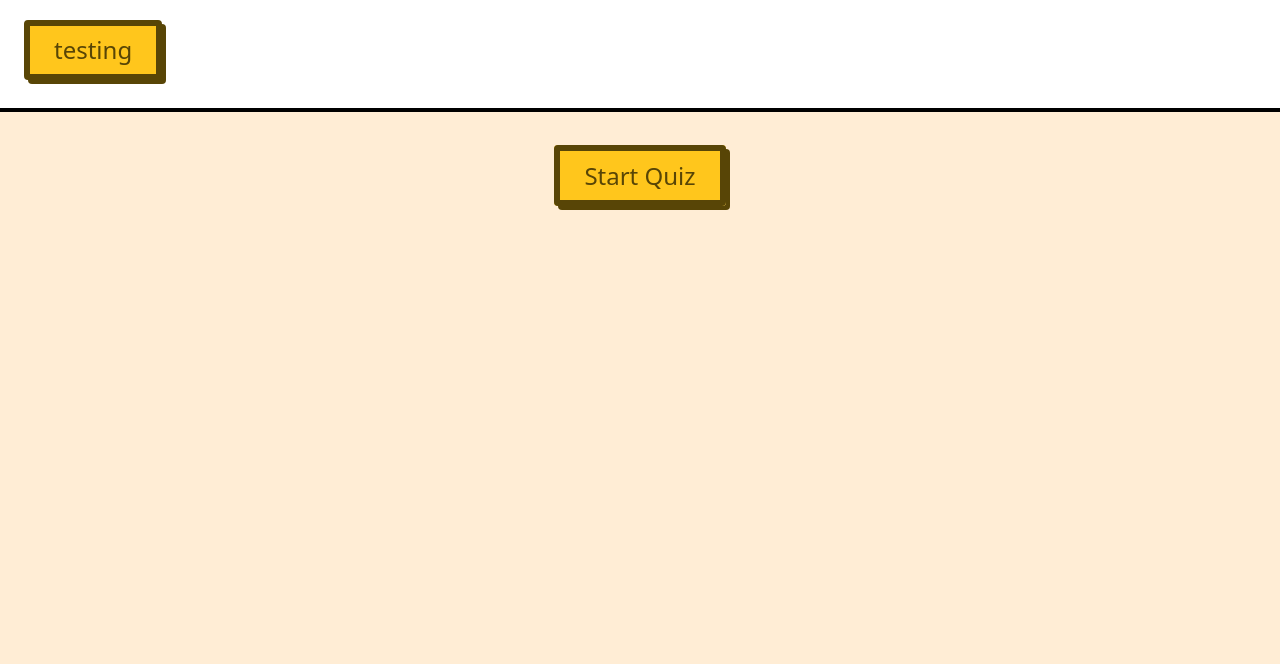
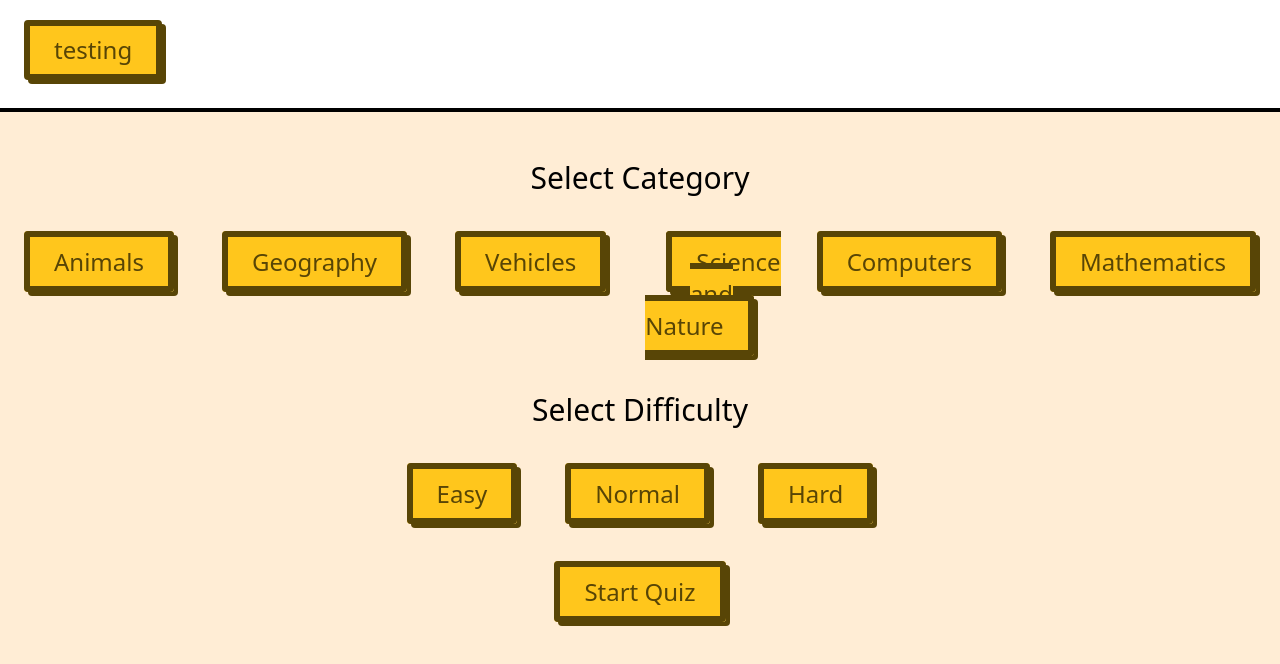
Before and after one commit to shaikhyakubhossain/quiz-app, a Next.js app: page / in a window 1280 px wide. Shown: the top 664 px of the page. Built offline with nearby package versions, Linux system fonts and the light colour scheme.

Commit message:
Add QuestionSettings component, add functionality for QuestionSettings, refactor code

```diff
--- a/src/app/(pages)/Question/[QuestionNo]/page.tsx
+++ b/src/app/(pages)/Question/[QuestionNo]/page.tsx
@@ -1,14 +1,19 @@
 import HeroContent from "@/app/component/HeroContent/hero-content.component";
+import { apiUrls_Base } from '../../../constants/Utils/urls';
 
 type propsType = {
   params: {
     QuestionNo: string
+  },
+  searchParams: {
+    category: string,
+    difficulty: string,
   }
 }
 
 export default async function Question(props: propsType): Promise<JSX.Element>{
 
-  const response = await fetch('https://opentdb.com/api.php?amount=10&category=27');
+  const response = await fetch(apiUrls_Base + '?amount=10&' + 'category=' + props.searchParams.category + '&' + 'difficulty=' + props.searchParams.difficulty);
 
   const json = await response.json();
 
--- a/src/app/component/MainMenu/main-menu.component.tsx
+++ b/src/app/component/MainMenu/main-menu.component.tsx
@@ -1,12 +1,45 @@
+"use client";
+import { useState } from 'react';
 import styles from './main-menu.module.scss';
 import ResetStatesAndRouteChangeBtn from '../ResetStatesAndRouteChangeBtn/reset-states-and-route-change-btn.component';
+import QuestionSettings from '../QuestionSettings/question-settings.component';
 
 
+
+type startQuizQueryType = {
+    category: string,
+    difficulty: string
+}
 export default function MainMenu(): JSX.Element {
+
+
+    const [startQuizQuery, setStartQuizQuery] = useState<startQuizQueryType>({
+        category: 'category=27',
+        difficulty: 'difficulty=easy'
+    });
+
+    const setCategory = (categoryToSet: string) => {
+                console.log(categoryToSet);
+
+                setStartQuizQuery({
+                    ...startQuizQuery,
+                    category: categoryToSet
+                });
+    }
+
+    const setDifficulty = (DifficultyToSet: string) => {
+                console.log(DifficultyToSet);
+
+                setStartQuizQuery({
+                    ...startQuizQuery,
+                    difficulty: DifficultyToSet
+                });
+    }
 
     return (
         <div className={`${styles.mainContainer} text-center mt-12`}>
-            <ResetStatesAndRouteChangeBtn url={"/Question/1"}>Start Quiz</ResetStatesAndRouteChangeBtn>
+            <QuestionSettings setCategory={setCategory} setDifficulty={setDifficulty} />
+            <ResetStatesAndRouteChangeBtn url={'/Question/1?' + startQuizQuery.category + '&' + startQuizQuery.difficulty}>Start Quiz</ResetStatesAndRouteChangeBtn>
         </div>
     )
 }
--- a/src/app/component/Options/options.component.tsx
+++ b/src/app/component/Options/options.component.tsx
@@ -76,7 +76,7 @@ export default function Options(props: propsType): JSX.Element {
 
 
         if(props.maxQuestions >= (props.QuestionNo + 2)){
-            router.push('/Question/' + (props.QuestionNo + 2));
+            router.push('/Question/' + (props.QuestionNo + 2) + window.location.search);
         }
 
         else{
--- /dev/null
+++ b/src/app/component/QuestionSettings/question-settings.component.tsx
@@ -0,0 +1,32 @@
+import styles from './question-settings.module.scss'
+import Btn from '../Btn/btn.component';
+import { categoriesList } from '@/app/constants/Utils/questionQuery';
+
+type propsType = {
+    setCategory: (category: string) => void,
+    setDifficulty: (difficulty: string) => void
+
+}
+
+export default function QuestionSettings(props: propsType): JSX.Element {
+    return (
+        <div className={`${styles.mainContainer}`}>
+            <div className={`text-3xl`}>Select Category</div>
+            <div className={`${styles.categoryContainer} flex justify-center overflow-hidden mx-auto`}>
+                {
+                    categoriesList.map((item, index): JSX.Element => {
+                        return(
+                            <div key={index}><Btn onClick={() => props.setCategory('category=' + item.value)}>{item.title}</Btn></div>
+                        )
+                    })
+                }
+            </div>
+            <div className={`text-3xl`}>Select Difficulty</div>
+            <div className={`${styles.difficultyContainer} flex justify-center overflow-hidden mx-auto mb-4`}>
+                    <div><Btn onClick={() => props.setDifficulty('difficulty=easy')}>Easy</Btn></div>
+                    <div><Btn onClick={() => props.setDifficulty('difficulty=medium')}>Normal</Btn></div>
+                    <div><Btn onClick={() => props.setDifficulty('difficulty=hard')}>Hard</Btn></div>
+            </div>
+        </div>
+    )
+}
--- /dev/null
+++ b/src/app/component/QuestionSettings/question-settings.module.scss
@@ -0,0 +1,16 @@
+
+
+.categoryContainer > div {
+    margin: 50px 0 50px 0;
+}
+
+.categoryContainer {
+}
+
+.difficultyContainer > div {
+    margin: 50px 0 50px 0;
+}
+
+.difficultyContainer {
+
+}
--- /dev/null
+++ b/src/app/constants/Utils/questionQuery.ts
@@ -0,0 +1,28 @@
+
+
+export const categoriesList = [
+    {
+        title: "Animals",
+        value: 27
+    },
+    {
+        title: "Geography",
+        value: 22
+    },
+    {
+        title: "Vehicles",
+        value: 28
+    },
+    {
+        title: "Science and Nature",
+        value: 17
+    },
+    {
+        title: "Computers",
+        value: 18
+    },
+    {
+        title: "Mathematics",
+        value: 19
+    }
+]
--- /dev/null
+++ b/src/app/constants/Utils/urls.ts
@@ -0,0 +1,5 @@
+
+
+
+
+export const apiUrls_Base = "https://opentdb.com/api.php"
--- a/src/lib/store.ts
+++ b/src/lib/store.ts
@@ -9,7 +9,8 @@ import { combineReducers } from '@reduxjs/toolkit';
 const persistConfig = {
     key: 'root',
     version: 1,
-    storage: storage
+    storage: storage,
+    timeout: 100
 }
 
 const reducer = combineReducers({
```
